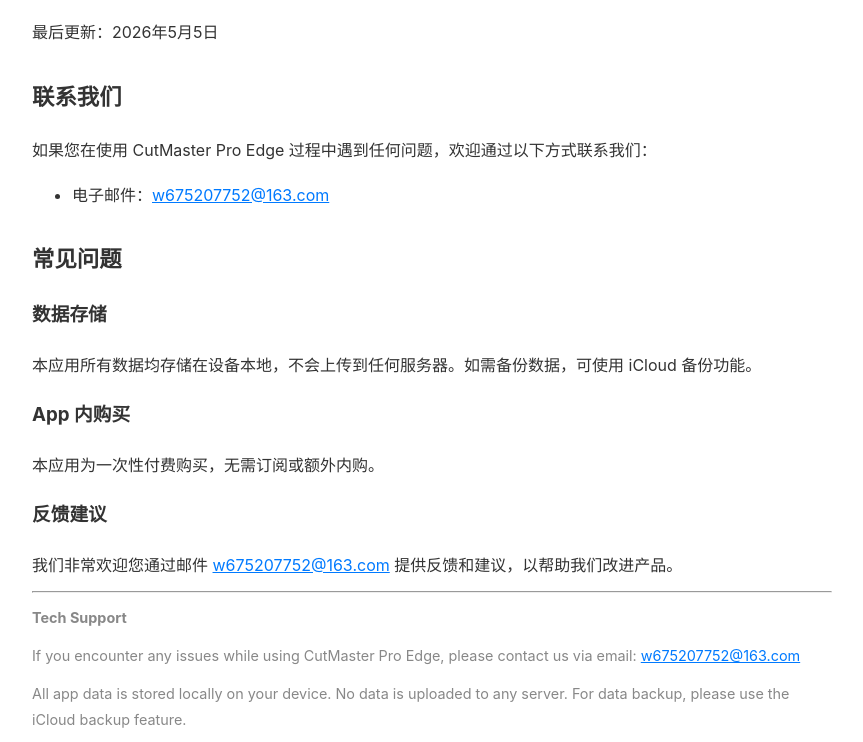
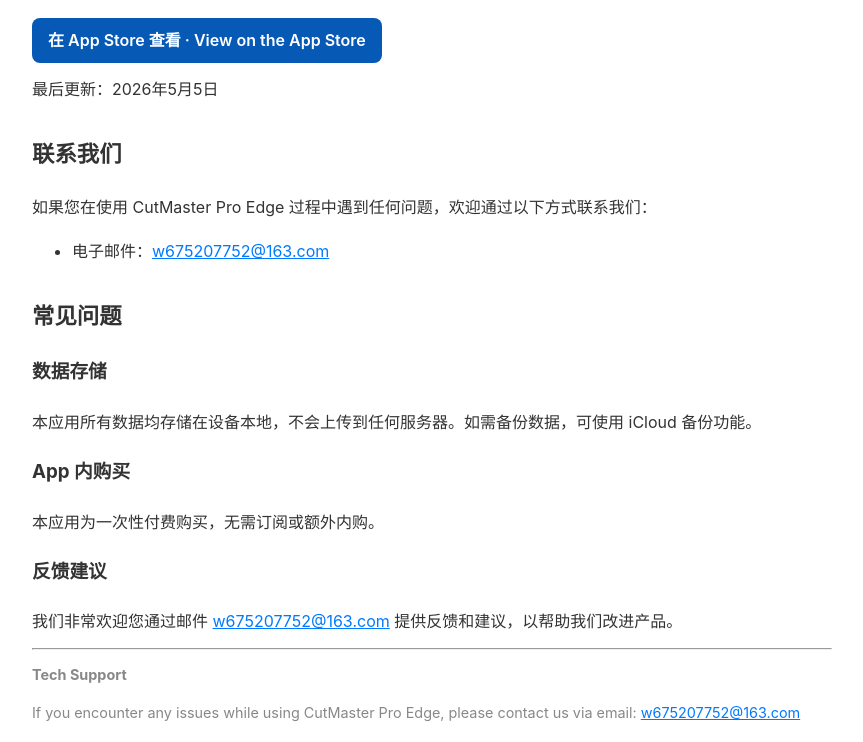
Before and after one commit to wkian8428-star/wkian8428-star.github.io, a plain HTML site: page support/index.html in a window 1280 px wide. Shown: the part 113-855 px from the top of the page, without its empty margins (208-1071 px from the left). Drawn offline with Linux system fonts and the light colour scheme.

Commit message:
Add CutMaster App Store link to its support site

```diff
--- a/support/index.html
+++ b/support/index.html
@@ -3,6 +3,7 @@
 <head>
     <meta charset="UTF-8">
     <meta name="viewport" content="width=device-width, initial-scale=1.0">
+    <meta name="apple-itunes-app" content="app-id=6766388831">
     <title>技术支持 - CutMaster Pro Edge</title>
     <style>
         body { font-family: -apple-system, BlinkMacSystemFont, 'Segoe UI', Roboto, 'PingFang SC', 'Microsoft YaHei', sans-serif; max-width: 800px; margin: 40px auto; padding: 0 20px; line-height: 1.8; color: #333; }
@@ -11,10 +12,26 @@
         p { margin: 12px 0; }
         .en { color: #888; font-size: 0.9em; }
         a { color: #007AFF; }
+        .store-link {
+            display: inline-block;
+            padding: 8px 16px;
+            border-radius: 8px;
+            background: #0759b6;
+            color: #fff;
+            font-weight: 600;
+            text-decoration: none;
+        }
+        .store-link:hover { background: #064688; }
+        .store-link:focus-visible { outline: 3px solid #0759b6; outline-offset: 3px; }
     </style>
 </head>
 <body>
     <h1>CutMaster Pro Edge 技术支持</h1>
+    <p>
+        <a class="store-link" href="https://apps.apple.com/app/apple-store/id6766388831?pt=128768009&amp;ct=edge20-support&amp;mt=8">
+            在 App Store 查看 <span lang="en">· View on the App Store</span>
+        </a>
+    </p>
     <p class="updated">最后更新：2026年5月5日</p>
 
     <h2>联系我们</h2>
```
